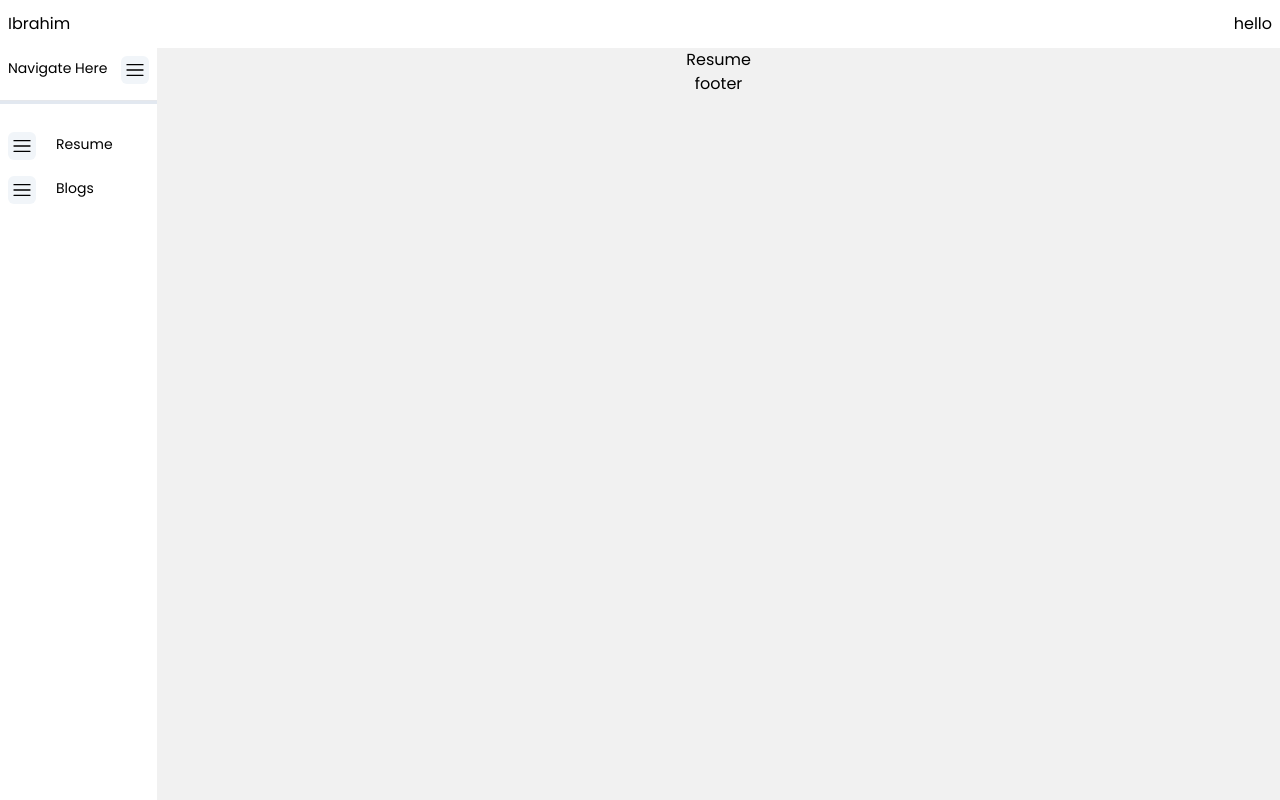
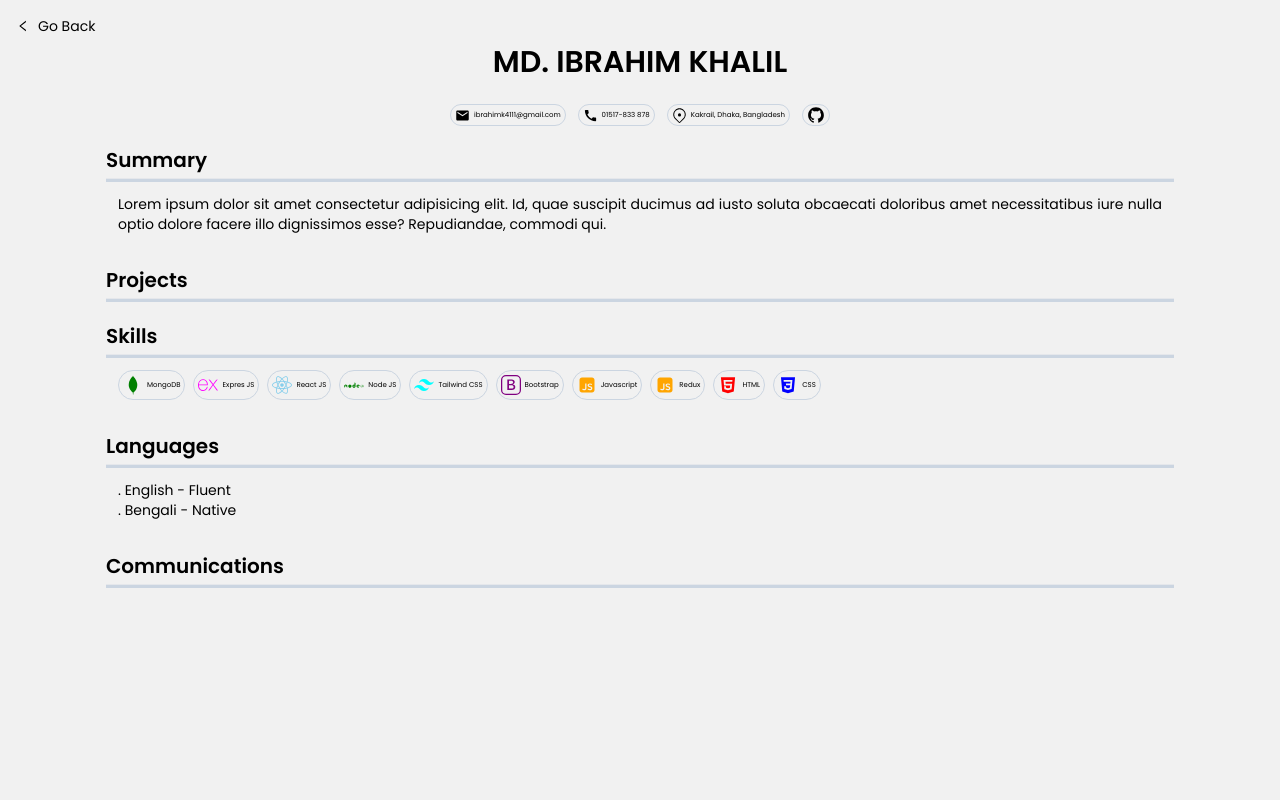
Before and after one commit to ibrahimk4111/ibrahim-khalil, a React (Vite) app: page /#/resume in a window 1280 px wide. Built offline with nearby package versions, Linux system fonts and the light colour scheme.

Commit message:
skills added

```diff
--- a/src/App.css
+++ b/src/App.css
@@ -2,7 +2,7 @@
 
 #root{
     background: #f1f1f1;
-    height: 100vh;
+    min-height: 100vh;
 }
 
 *{
--- a/src/components/Asidebar/Asidebar.tsx
+++ b/src/components/Asidebar/Asidebar.tsx
@@ -2,27 +2,43 @@ import { useState } from "react";
 import { RxHamburgerMenu } from "react-icons/rx";
 import AsidebarItem from "./AsidebarItem";
 import { NavLink } from "react-router-dom";
+import { FaBlogger } from "react-icons/fa6";
+import { BiCloudDownload } from "react-icons/bi";
+
+const navItems = [
+  {
+    route: "/",
+    text: "Blogs",
+    icon: <FaBlogger size={20} fill="orange" />,
+  },
+  {
+    route: "/resume",
+    text: "Resume",
+    icon: <BiCloudDownload size={20} />,
+  },
+];
 
 const Asidebar = () => {
   const [expanded, setExpanded] = useState<boolean>(true);
 
-  const animation ="h-6 overflow-hidden transition-all duration-500 ease-in-out";
-  const animatedClassName = `${expanded ? "w-full" : "w-0"} ${animation}`
+  const animation =
+    "h-6 overflow-hidden transition-all duration-500 ease-in-out";
+  const animatedClassName = `${expanded ? "w-full" : "w-0"} ${animation}`;
 
   return (
-    <div className={`${expanded? "w-[14vw]":"w-[3vw]"} ${animation} h-[94vh] bg-white text-sm`}>
+    <div
+      className={`${
+        expanded ? "w-[14vw]" : "w-[3vw]"
+      } ${animation} h-[94vh] bg-white text-sm`}
+    >
       {/* Start head or toggle section */}
       <section className=" flex items-center p-2 ">
+        <div className={animatedClassName}>Navigate Here</div>
         <div
-          className={animatedClassName}
+          onClick={() => setExpanded((curr) => !curr)}
+          className=" cursor-pointer bg-slate-100 hover:bg-slate-200 p-1 rounded-md flex justify-center items-center"
         >
-          Navigate Here
-        </div>
-        <div
-            onClick={() => setExpanded((curr) => !curr)}
-            className=" cursor-pointer bg-slate-100 hover:bg-slate-200 p-1 rounded-md flex justify-center items-center"
-          >
-            <RxHamburgerMenu size={20} />
+          <RxHamburgerMenu size={20} />
         </div>
       </section>
       <hr className=" h-1 mt-2 mb-5 bg-slate-200" />
@@ -31,8 +47,18 @@ const Asidebar = () => {
       {/* Start Asidebar Tabs section */}
       <section>
         <ul>
-            <li><NavLink to="/resume"><AsidebarItem text="Resume" expanded={expanded} icon={<RxHamburgerMenu size={20} />}/></NavLink></li>
-            <li><NavLink to="/"><AsidebarItem text="Blogs" expanded={expanded} icon={<RxHamburgerMenu size={20} />}/></NavLink></li>
+          {navItems &&
+            navItems.map((item) => (
+              <li key={item.text}>
+                <NavLink to={item.route}>
+                  <AsidebarItem
+                    text={item.text}
+                    expanded={expanded}
+                    icon={item.icon}
+                  />
+                </NavLink>
+              </li>
+            ))}
         </ul>
       </section>
       {/* End Asidebar Tabs section */}
--- a/src/components/Asidebar/AsidebarItem.tsx
+++ b/src/components/Asidebar/AsidebarItem.tsx
@@ -13,7 +13,7 @@ const AsidebarItem = ({text, expanded, icon }: propsType) => {
     <div>
       <section className=" flex items-center p-2">
             <div
-            className=" cursor-pointer bg-slate-100 hover:bg-slate-200 p-1 rounded-md flex justify-center items-center"
+            className=" cursor-pointer hover:bg-slate-200 p-1 rounded-md flex justify-center items-center"
             >
             {icon}
             </div>
--- a/src/components/Resume/Resume.tsx
+++ b/src/components/Resume/Resume.tsx
@@ -1,7 +1,108 @@
+import { MdCall, MdEmail } from "react-icons/md";
+import { AiFillGithub } from "react-icons/ai";
+import { Link } from "react-router-dom";
+import Projects from "./resumeComponents/Projects";
+import Skills from "./resumeComponents/Skills";
+import { GoLocation } from "react-icons/go";
+
 const Resume = () => {
+  const liClassName =
+    "border border-slate-300 rounded-full px-1 flex items-center gap-1";
   return (
-    <div className=' text-center '>Resume</div>
-  )
-}
+    <div className="p-2">
+      <Link
+        to="/"
+        className=" hover:bg-black/80 hover:text-white flex items-center gap-2 p-2 rounded-full w-28 text-sm transition-all duration-300 ease-in-out"
+      >
+        <svg
+          stroke="currentColor"
+          fill="currentColor"
+          strokeWidth="0"
+          viewBox="0 0 1024 1024"
+          height="1em"
+          width="1em"
+          xmlns="http://www.w3.org/2000/svg"
+        >
+          <path d="M724 218.3V141c0-6.7-7.7-10.4-12.9-6.3L260.3 486.8a31.86 31.86 0 0 0 0 50.3l450.8 352.1c5.3 4.1 12.9.4 12.9-6.3v-77.3c0-4.9-2.3-9.6-6.1-12.6l-360-281 360-281.1c3.8-3 6.1-7.7 6.1-12.6z"></path>
+        </svg>
+        <span>Go Back</span>
+      </Link>
+      <div className=" container flex flex-col gap-1 text-sm ">
+        <div className=" mb-5 ">
+          <h1 className=" text-center font-semibold text-3xl uppercase">
+            Md. Ibrahim Khalil
+          </h1>
+        </div>
 
-export default Resume
+        {/* Start address section */}
+        <section>
+          <ul className=" container flex sm:flex-row flex-col justify-center lg:gap-3 gap-1">
+            <li className={liClassName}>
+              <MdEmail size={15} />
+              <span className=" text-xs">ibrahimk4111@gmail.com</span>
+            </li>
+            <li className={liClassName}>
+              <MdCall size={15} />
+              <span className=" text-xs">01517-833 878</span>
+            </li>
+            <li className={liClassName}>
+              <GoLocation size={15} />
+              <span className=" text-xs ">Kakrail, Dhaka, Bangladesh</span>
+            </li>
+            <li className={liClassName}>
+              <Link to="https://github.com/ibrahimk4111" target="_blank">
+                <AiFillGithub size={18} />
+              </Link>
+            </li>
+          </ul>
+        </section>
+        {/* End address section */}
+
+        {/* Start Summary section */}
+        <section className=" mt-3 ">
+          <h1 className=" text-xl font-semibold py-1">Summary</h1>
+          <hr className=" h-1 bg-slate-300" />
+          <p className=" p-3 text-justify ">
+            Lorem ipsum dolor sit amet consectetur adipisicing elit. Id, quae
+            suscipit ducimus ad iusto soluta obcaecati doloribus amet
+            necessitatibus iure nulla optio dolore facere illo dignissimos esse?
+            Repudiandae, commodi qui.
+          </p>
+        </section>
+        {/* End Summary section */}
+
+        {/* Start Projects section */}
+        <section className=" mt-3 ">
+          <Projects />
+        </section>
+        {/* End Projects section */}
+
+        {/* Start Projects section */}
+        <section className=" mt-3 ">
+          <Skills />
+        </section>
+        {/* End Projects section */}
+
+        {/* Start Language section */}
+        <section className=" mt-3 ">
+          <h1 className=" text-xl font-semibold py-1">Languages</h1>
+          <hr className=" h-1 bg-slate-300" />
+          <div className=" p-3 ">
+            <p>. English - Fluent</p>
+            <p>. Bengali - Native</p>
+          </div>
+        </section>
+        {/* End Language section */}
+
+        {/* Start Projects section */}
+        <section className=" mt-3 ">
+          <h1 className=" text-xl font-semibold py-1">Communications</h1>
+          <hr className=" h-1 bg-slate-300" />
+        </section>
+        {/* End Projects section */}
+      </div>
+    </div>
+  );
+};
+
+export default Resume;
--- /dev/null
+++ b/src/components/Resume/resumeComponents/Projects.tsx
@@ -0,0 +1,10 @@
+const Projects = () => {
+  return (
+    <div>
+      <h1 className=" text-xl font-semibold py-1">Projects</h1>
+      <hr className=" h-1 bg-slate-300" />
+    </div>
+  );
+};
+
+export default Projects;
--- /dev/null
+++ b/src/components/Resume/resumeComponents/Skills.tsx
@@ -0,0 +1,84 @@
+import { BsBootstrap } from "react-icons/bs";
+import { DiCss3, DiHtml5, DiMongodb, DiNodejs } from "react-icons/di";
+import { FaReact } from "react-icons/fa";
+import { RiJavascriptFill } from "react-icons/ri";
+import { SiExpress, SiTailwindcss } from "react-icons/si";
+import { Link } from "react-router-dom";
+
+const size = 20
+
+const liItems = [
+  {
+    text: "MongoDB",
+    url: "https://reactjs.org",
+    icon: <DiMongodb size={size} fill="green" />,
+  },
+  {
+    text: "Expres JS",
+    url: "https://express.org",
+    icon: <SiExpress size={size} fill="magenta" />,
+  },
+  {
+    text: "React JS",
+    url: "https://react.org",
+    icon: <FaReact size={size} fill="skyblue" />,
+  },
+  {
+    text: "Node JS",
+    url: "https://node.org",
+    icon: <DiNodejs size={size} fill="green" />,
+  },
+  {
+    text: "Tailwind CSS",
+    url: "https://tailwind.org",
+    icon: <SiTailwindcss size={size} fill="cyan" />,
+  },
+  {
+    text: "Bootstrap",
+    url: "https://bootstrap.org",
+    icon: <BsBootstrap size={size} fill="purple" />,
+  },
+  {
+    text: "Javascript",
+    url: "https://Javascript.org",
+    icon: <RiJavascriptFill size={size} fill="orange" />,
+  },
+  {
+    text: "Redux",
+    url: "https://Javascript.org",
+    icon: <RiJavascriptFill size={size} fill="orange" />,
+  },
+  {
+    text: "HTML",
+    url: "https://html.org",
+    icon: <DiHtml5 size={size} fill="red" />,
+  },
+  {
+    text: "CSS",
+    url: "https://css.org",
+    icon: <DiCss3 size={size} fill="blue" />,
+  },
+];
+
+const Skills = () => {
+  const liClassName =
+    "border border-slate-300 rounded-full p-1 flex items-center gap-1";
+  return (
+    <div>
+      <h1 className=" text-xl font-semibold py-1">Skills</h1>
+      <hr className=" h-1 bg-slate-300" />
+      <ul className=" container flex flex-wrap gap-2 p-3">
+        {liItems.map((item) => (
+          <li key={item.text} className={liClassName}>
+            {item.icon}
+            <Link to={item.url} target="_blank" className=" text-xs">
+              {item.text}
+            </Link>
+          </li>
+        ))}
+      </ul>
+    </div>
+  );
+};
+
+export default Skills;
--- a/tailwind.config.js
+++ b/tailwind.config.js
@@ -16,7 +16,11 @@ export default {
         xxl: "1100px",
       },
     },
-    extend: {},
+    extend: {
+      fontSize:{
+        'xs' : "0.5em"
+      }
+    },
   },
   plugins: [],
 }
```
Also changed, not shown: src/App.tsx (+4 -4 lines).
